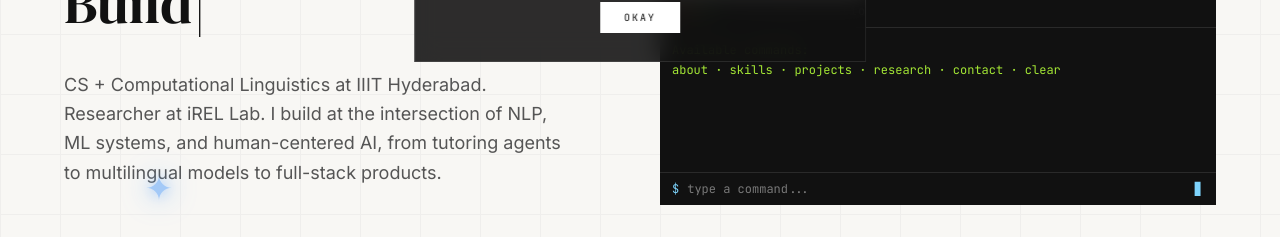
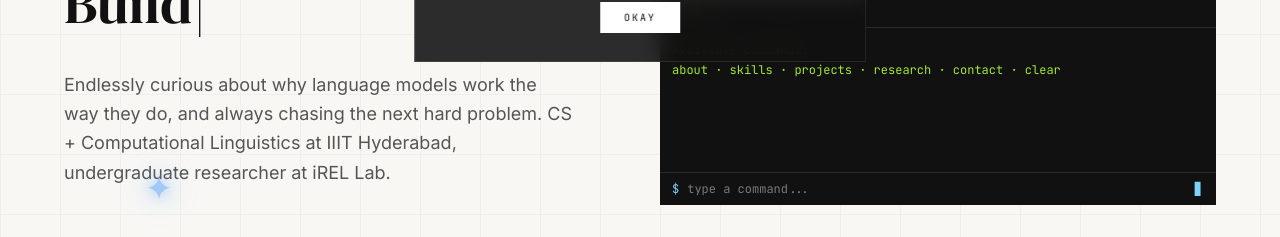
Before and after one commit to prajpenmetsa/portfolio-website, a Next.js app: page / in a window 1280 px wide. Shown: the part 446-683 px from the top of the page. Built offline with nearby package versions, Linux system fonts and the light colour scheme.

Commit message:
desc updated

```diff
--- a/app/components/Hero.tsx
+++ b/app/components/Hero.tsx
@@ -51,9 +51,9 @@ export default function Hero() {
             </span>
           </div>
           <p className="font-sans text-lg text-[#555] max-w-lg leading-relaxed">
-            CS + Computational Linguistics at IIIT Hyderabad. Researcher at iREL Lab.
-            I build at the intersection of NLP, ML systems, and human-centered AI,
-            from tutoring agents to multilingual models to full-stack products.
+            Endlessly curious about why language models work the way they do,
+            and always chasing the next hard problem. CS + Computational
+            Linguistics at IIIT Hyderabad, undergraduate researcher at iREL Lab.
           </p>
         </div>
 
```
